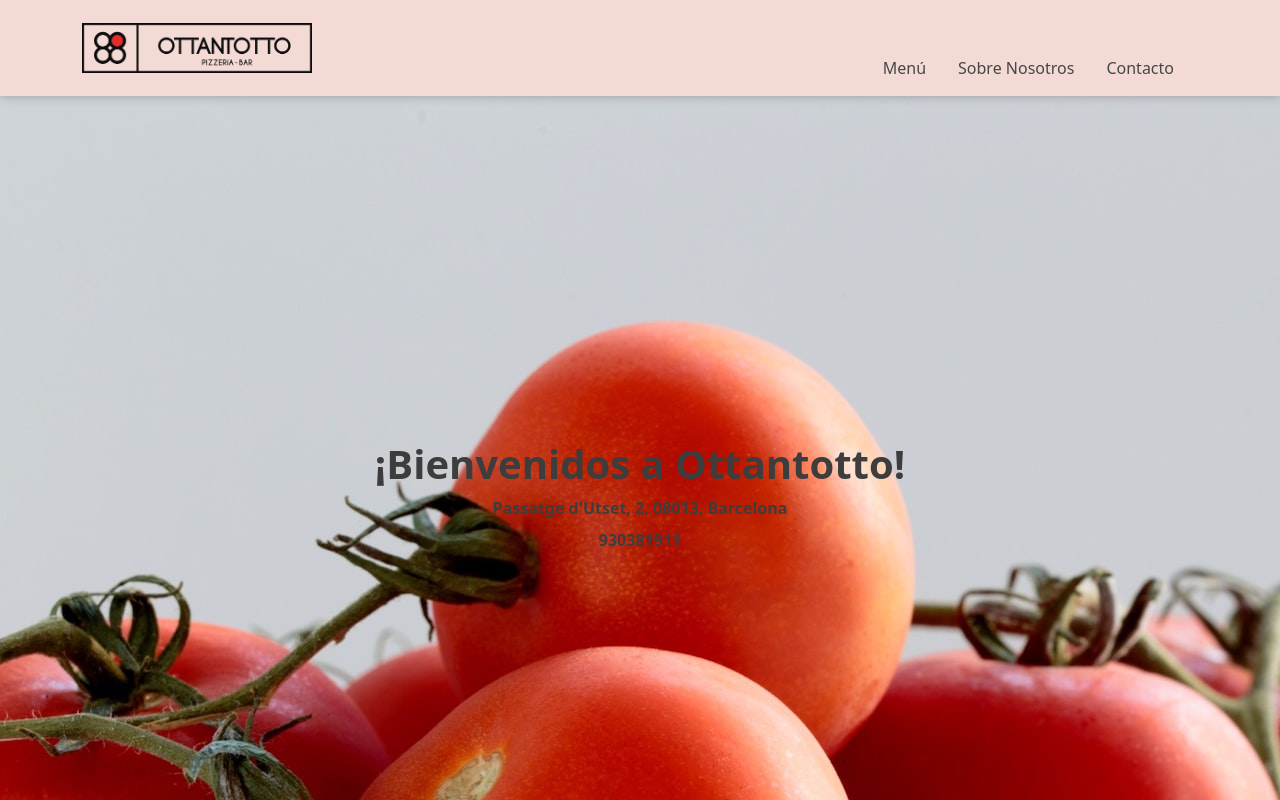
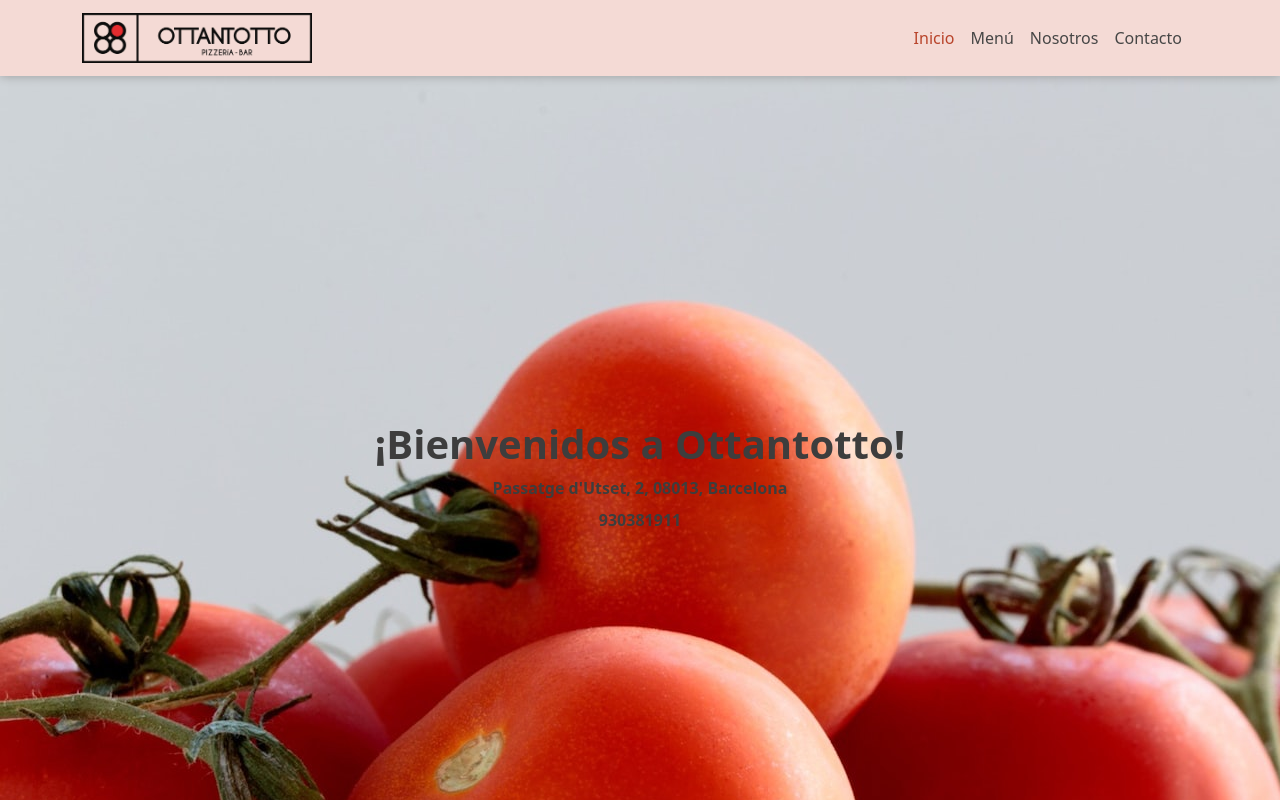
Before and after one commit to emilio0054/ottantotto, a React (Vite) app: page / in a window 1280 px wide. Shown: the top 800 px of the page. Built offline with nearby package versions, Linux system fonts and the light colour scheme.

Commit message:
changes in navbar and styles

```diff
--- a/src/components/NavBar/NavBar.jsx
+++ b/src/components/NavBar/NavBar.jsx
@@ -16,8 +16,9 @@ export const NavBar = () => {
           <Nav className="me-auto">
           </Nav>
           <Nav>
+            <NavLink to="/" id='nav-items'>Inicio</NavLink>
             <NavLink to="/menu" id='nav-items'>Menú</NavLink>
-            <NavLink to="/about-us" id='nav-items'>Sobre Nosotros</NavLink>
+            <NavLink to="/about-us" id='nav-items'>Nosotros</NavLink>
             <NavLink to="/contact" id='nav-items'>Contacto</NavLink>
           </Nav>
         </Navbar.Collapse>
--- a/src/index.css
+++ b/src/index.css
@@ -5,12 +5,9 @@
 /* NAVBAR */
 
 nav {
-  position: fixed;
-  top: 0;
   background-color: #f4d9d3;
   opacity: 95%;
   box-shadow: #989999 0px 0px 10px;
-  z-index: 9999;
 }
 
 #nav-items {
@@ -18,23 +15,20 @@ nav {
   text-decoration: none;
   margin-right: 1em;
   font-weight: 500;
-  padding: 0.5em;
 }
 
 #nav-items.active {
   background: #f4d9d3 !important;
   color: #b53a20 !important;
-  padding: 0.5em;
   font-weight: 500;
+}
+
+.navbar-nav {
+  align-items: center;
 }
 
 .nav-links {
   color: black;
-}
-
-#responsive-navbar-nav{
-  text-align: center;
-  margin-top: 40px;
 }
 
 /* MAIN CONTAINER  */
@@ -49,8 +43,6 @@ nav {
 #menu-img {
   height: 100%;
 }
-
-
 
 /* HOME VIEW */
 
@@ -85,3 +77,21 @@ a.homeview-adress::selection, a#homeview-phone::selection {
 }
 
 /* FOOTER */
+
+
+@media (max-width: 991px) {
+  #responsive-navbar-nav{
+  text-align: center;
+  margin-top: 30px;
+}
+  #nav-items{
+  width: 100%;
+  border:#989999 1px solid;
+  padding: 10px;
+  border-radius: 5px;
+  }
+
+  #nav-items.active{
+  box-shadow: 5px solid #b53a20;
+  }
+}
```
